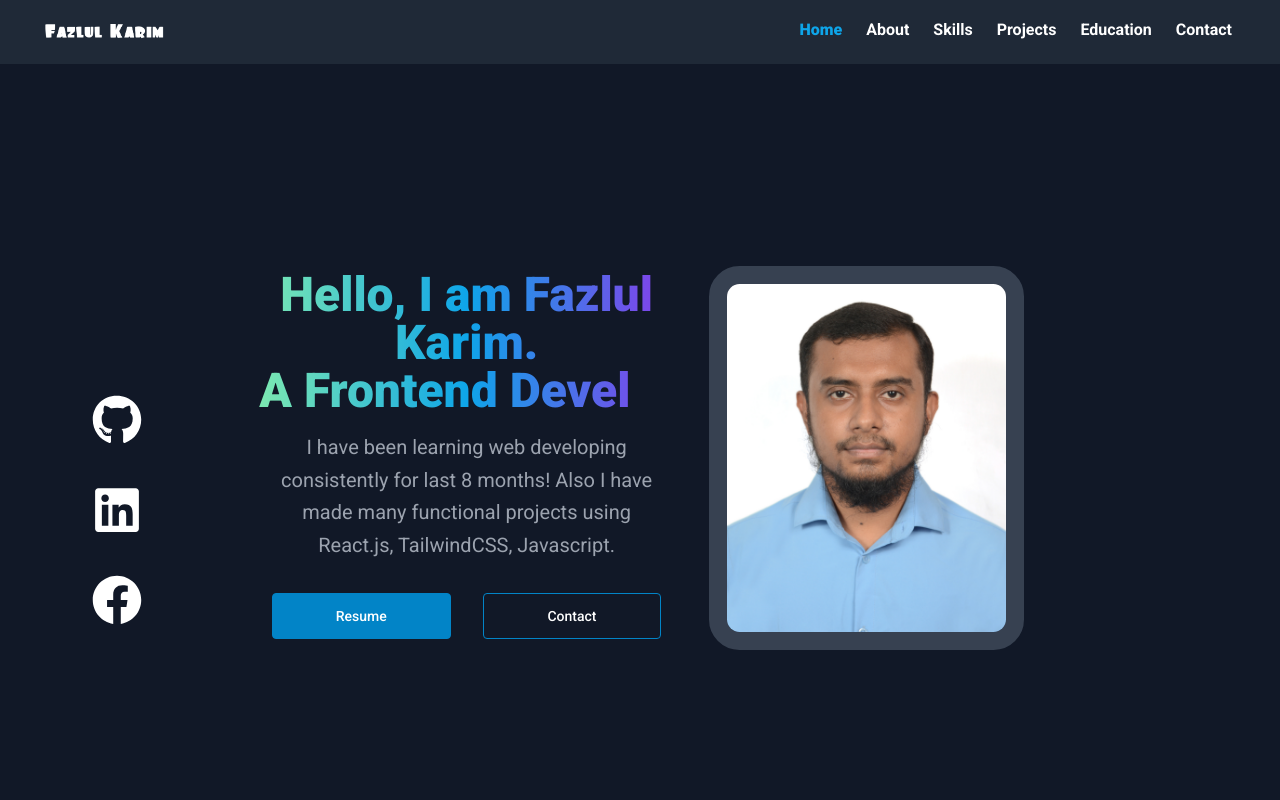
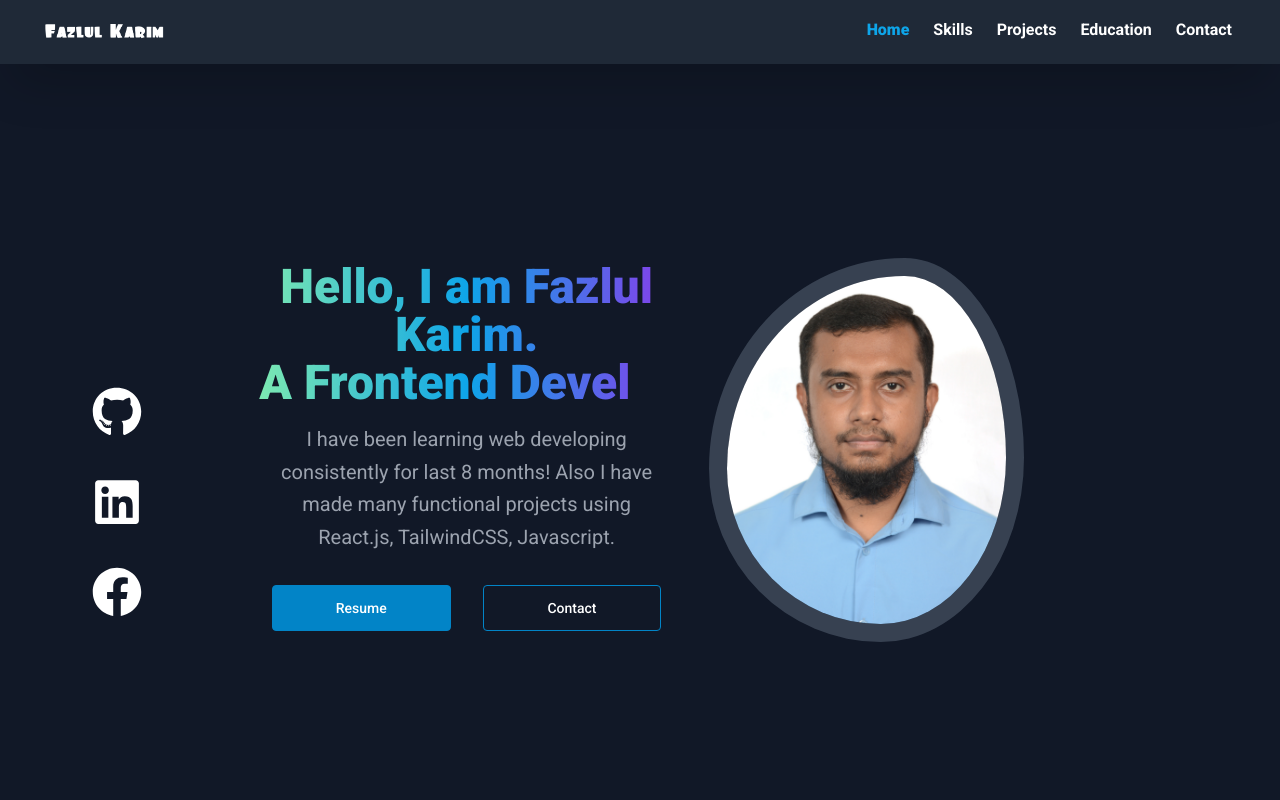
Before and after one commit to fazlulkarimhridoy/portfolio-fazlulkarimhridoy, a React (Vite) app: page / in a window 1280 px wide. Shown: the top 800 px of the page. Built offline with nearby package versions, Linux system fonts and the light colour scheme.

Commit message:
updated code

```diff
--- a/package.json
+++ b/package.json
@@ -12,6 +12,7 @@
   "dependencies": {
     "@emailjs/browser": "^4.1.0",
     "animate.css": "^4.1.1",
+    "antd": "^5.14.1",
     "aos": "^2.3.4",
     "downloadjs": "^1.4.7",
     "framer-motion": "^11.0.3",
--- a/src/components/Banner.jsx
+++ b/src/components/Banner.jsx
@@ -4,7 +4,7 @@ import download from "downloadjs";
 import { FaFacebook, FaGithub, FaLinkedin } from "react-icons/fa";
 import 'animate.css';
 import { motion } from "framer-motion";
-// import "../Css/Banner.css"
+import "../Css/Banner.css"
 
 const Banner = () => {
 
@@ -14,7 +14,7 @@ const Banner = () => {
     };
 
     return (
-        <section className="text-white bg-gray-900 overflow-hidden">
+        <section className="text-white bg-gray-900 overflow-hidden pt-14">
             <div className="mx-auto md:pt-5 lg:pt-10 xl:pt-20 pb-5 md:px-4 lg:px-20 xl:px-60 md:py-5 lg:py-10 xl:py-28 md:flex md:justify-between md:h-dvh md:items-center">
                 <div className="text-center animate__animated animate__bounceInLeft">
                     <h1 className="bg-gradient-to-r from-green-300 via-sky-500 to-purple-600 bg-clip-text text-3xl lg:text-4xl xl:text-5xl font-extrabold text-transparent mt-5 md:mt-0">
@@ -80,8 +80,8 @@ const Banner = () => {
                     </div>
                 </div>
                 <motion.div
-                    whileHover={{ scale: 1.2 }}
-                    whileTap={{ scale: 0.8 }}
+                    whileHover={{ scale: 1.1 }}
+                    whileTap={{ scale: 0.9 }}
                     className="flex items-center justify-center mt-5 px-4">
                     <img
                     id="blob"
--- a/src/components/Contact.jsx
+++ b/src/components/Contact.jsx
@@ -28,7 +28,7 @@ const Contact = () => {
 
 
     return (
-        <section className="py-6 bg-gray-50 text-gray-900">
+        <section id="contact" className="py-6 bg-gray-50 text-gray-900">
             <div className="grid max-w-6xl grid-cols-1 px-6 mx-auto lg:px-8 md:grid-cols-2 md:divide-x">
                 <div className="py-6 md:py-0 md:px-6">
                     <h1 className="text-4xl font-bold">Get in touch</h1>
--- a/src/components/Education.jsx
+++ b/src/components/Education.jsx
@@ -1,6 +1,6 @@
 const Education = () => {
     return (
-        <section>
+        <section id="educations">
             <div className="container max-w-5xl px-4 py-12 mx-auto">
                 <div className="grid gap-4 mx-4 sm:grid-cols-12">
                     <div className="col-span-12 sm:col-span-3">
--- a/src/components/NavBar.jsx
+++ b/src/components/NavBar.jsx
@@ -1,31 +1,84 @@
 import { Link } from "react-router-dom";
 import "../Css/NavBar.css"
-import { FaBars } from "react-icons/fa";
+import { FaAlignJustify } from "react-icons/fa";
 import NameLogo from "../assets/Logos/image.png"
+import { Drawer } from "antd";
+import { useState } from "react";
 
 
 const NavBar = () => {
+    // scroll to skills
+    const scrollToSkills = () => {
+        const section = document.getElementById("skills");
+        section?.scrollIntoView({ behavior: "smooth" });
+    };
+
+    // scroll to skills
+    const scrollToProjects = () => {
+        const section = document.getElementById("projects");
+        section?.scrollIntoView({ behavior: "smooth" });
+    };
+
+    // scroll to skills
+    const scrollToEducations = () => {
+        const section = document.getElementById("educations");
+        section?.scrollIntoView({ behavior: "smooth" });
+    };
+
+    // scroll to skills
+    const scrollToContact = () => {
+        const section = document.getElementById("contact");
+        section?.scrollIntoView({ behavior: "smooth" });
+    };
+
+
+    // drawer functions
+    const [open, setOpen] = useState(false);
+    const [placement] = useState('right');
+    const showDrawer = () => {
+        setOpen(true);
+    };
+    const onClose = () => {
+        setOpen(false);
+    };
+
+    // shared links
     const links = <>
         <li className="text-sky-500 font-extrabold"><Link >Home</Link></li>
-        <li><Link >About</Link></li>
-        <li><Link >Skills</Link></li>
-        <li><Link >Projects</Link></li>
-        <li><Link >Education</Link></li>
-        <li><Link >Contact</Link></li>
+        <li onClick={scrollToSkills}><Link >Skills</Link></li>
+        <li onClick={scrollToProjects}><Link >Projects</Link></li>
+        <li onClick={scrollToEducations}><Link >Education</Link></li>
+        <li onClick={scrollToContact}><Link >Contact</Link></li>
     </>
+
     return (
-        <header className="scroll-smooth shadow-2xl bg-gray-800 navbar sm:px-10 overflow-visible lg:overflow-hidden">
+        <header className="fixed z-10 scroll-smooth shadow-2xl bg-gray-800 navbar sm:px-10 overflow-visible lg:overflow-hidden">
             <div className="navbar-start">
                 <Link to="/"><img className="w-32" src={NameLogo} /></Link>
             </div>
             <div className="navbar-end">
-                <div className="dropdown">
-                    <div tabIndex={0} role="button" className="btn btn-ghost lg:hidden text-white">
-                        <FaBars size={20}></FaBars>
+                <div className="flex items-center gap-4">
+                    <div className="flex items-center justify-center md:hidden">
+                        <button
+                            onClick={showDrawer}
+                            className="rounded bg-none p-2 text-gray-200 transition hover:text-gray-600/75"
+                        >
+                            <FaAlignJustify></FaAlignJustify>
+                        </button>
+                        <Drawer
+                            className="dark:bg-d1 dark:text-dw"
+                            width={200}
+                            placement={placement}
+                            closable={false}
+                            onClose={onClose}
+                            open={open}
+                            key={placement}
+                        >
+                            <ul id="link2" className="flex flex-col items-center justify-center gap-4 text-sm">
+                                {links}
+                            </ul>
+                        </Drawer>
                     </div>
-                    <ul tabIndex={0} id="link1" className="overflow-visible menu menu-sm dropdown-content right-0 mt-3 z-[1] p-2 shadow bg-base-100 rounded-box w-28">
-                        {links}
-                    </ul>
                 </div>
                 <div className="hidden lg:flex">
                     <ul id="link2" className="flex flex-row items-center px-2 gap-6 text-white font-semibold">
--- a/src/components/Projects.jsx
+++ b/src/components/Projects.jsx
@@ -89,7 +89,7 @@ const Projects = () => {
     }, [])
 
     return (
-        <section className="py-10 px-2 md:px-6 text-gray-800 overflow-hidden">
+        <section id="projects" className="py-10 px-2 md:px-6 text-gray-800 overflow-hidden">
             <div className="container p-4 mx-auto text-center">
                 <h4 className="text-base font-medium text-black">
                     All Projects
--- a/src/components/Skills.jsx
+++ b/src/components/Skills.jsx
@@ -30,7 +30,7 @@ const Skills = () => {
     },[])
 
     return (
-        <section className="overflow-hidden">
+        <section id="skills" className="overflow-hidden">
             <div className="container p-4 mt-10 mx-auto text-center">
                 <h4 className="text-base font-medium">All Skills</h4>
                 <h2 className="text-4xl font-bold">Skill Stacks</h2>
```
Also changed, not shown: 1 other file (tests, documents, lock files or other folders).
